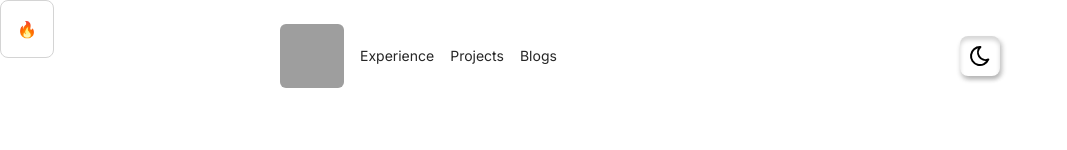
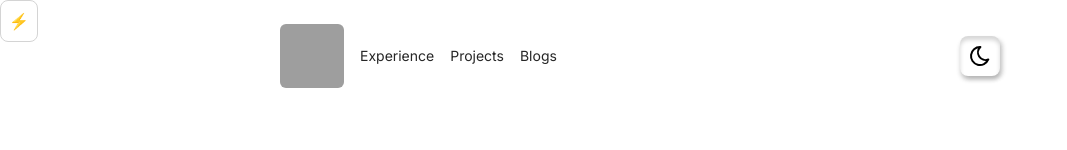
Before and after one commit to abhishektumula/profile.new, a Next.js app: page / in a window 1280 px wide. Shown: the top 150 px of the page, without its empty margins (0-1067 px from the left). Built offline with nearby package versions, Linux system fonts and the light colour scheme; grey boxes are pictures that could not be loaded.

Commit message:
animated cursor-follower added

```diff
--- a/src/components/cursor-follower.tsx
+++ b/src/components/cursor-follower.tsx
@@ -1,7 +1,34 @@
 "use client";
 import { motion, useMotionValue, useSpring } from "motion/react";
 import React from "react";
+import { useEffect, useState, useRef } from "react";
+
+const cursorBits = [
+  "✨",
+  "🔥",
+  "⚡",
+  "🎯",
+  "🫧",
+  "👨‍💻",
+  "build",
+  "ship",
+  "vibe",
+  "wow",
+];
+
 export const CursorFollower = () => {
+  const [cursorBit, setCursorBit] = useState(cursorBits[0]);
+  const indexRef = useRef(0);
+  useEffect(() => {
+    const intervalId = setInterval(() => {
+      indexRef.current = (indexRef.current + 1) % cursorBits.length;
+      setCursorBit(cursorBits[indexRef.current]);
+    }, 3000);
+
+    return () => {
+      clearInterval(intervalId);
+    };
+  }, []);
   const mouseX = useMotionValue(0);
   const mouseY = useMotionValue(0);
 
@@ -21,9 +48,9 @@ export const CursorFollower = () => {
           top: springY,
           left: springX,
         }}
-        className="p-4 border border-neutral-300 dark:border-neutral-800 rounded-lg"
+        className="p-2 border border-neutral-300 dark:border-neutral-800 rounded-lg"
       >
-        🔥
+        {cursorBit}
       </motion.div>
     </motion.div>
   );
```
